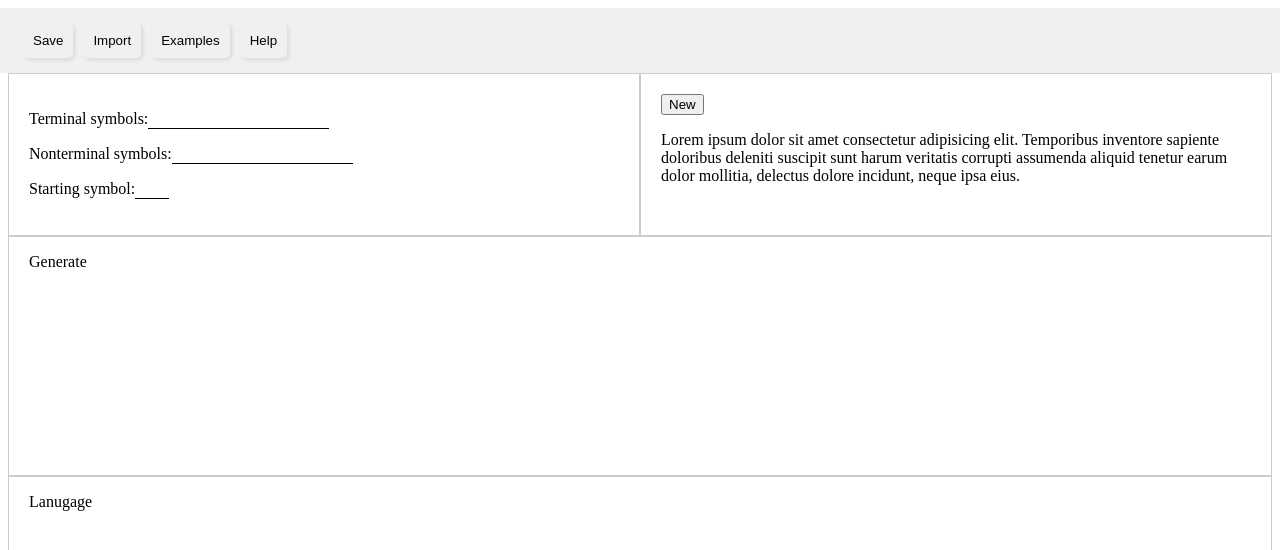
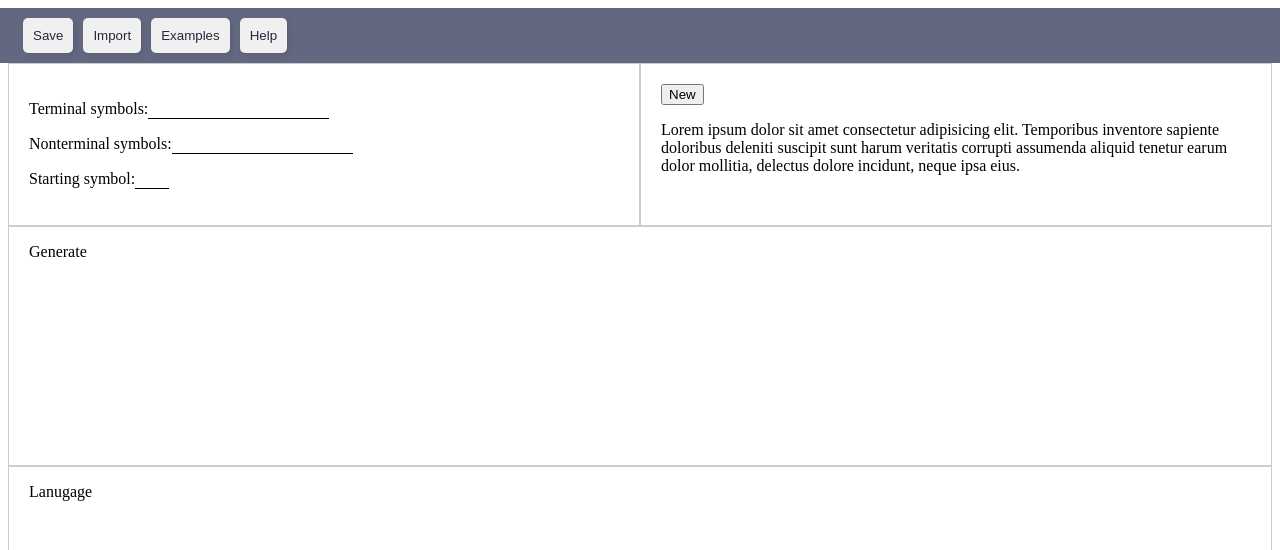
Before and after one commit to ditaa99/genLang, a React (Vite) app in the folder front/: page / in a window 1280 px wide. Shown: the top 550 px of the page. Built offline with nearby package versions, Linux system fonts and the light colour scheme.

Commit message:
update UI

```diff
--- a/front/src/index.css
+++ b/front/src/index.css
@@ -27,8 +27,8 @@
   width: 100%;
   display: flex;
   justify-content: flex-start;
-  padding: 10px 0 10px 20px;
-  background-color: #f0f0f0;
+  padding: 5px 0 5px 20px;
+  background-color: #636881;
 }
 
 .menu-item {
@@ -36,7 +36,7 @@
   border: none;
   border-radius: 5px;
   background-color: #f0f0f0;
-  color: black;
+  color: #262938;
   font-family: sans-serif;
   /* font-weight: bold; */
   cursor: pointer;
@@ -46,8 +46,9 @@
 }
 
 .menu-item:hover {
-  border-color: #969595;
-  box-shadow: 4px 4px 8px 0px rgba(0,0,0,0.4);
+  border-color: #676666;
+  color: #191e34;
+  box-shadow: 5px 5px 10px 2px rgba(0,0,0,0.4);
 }
 
 .symb_rules {
```
